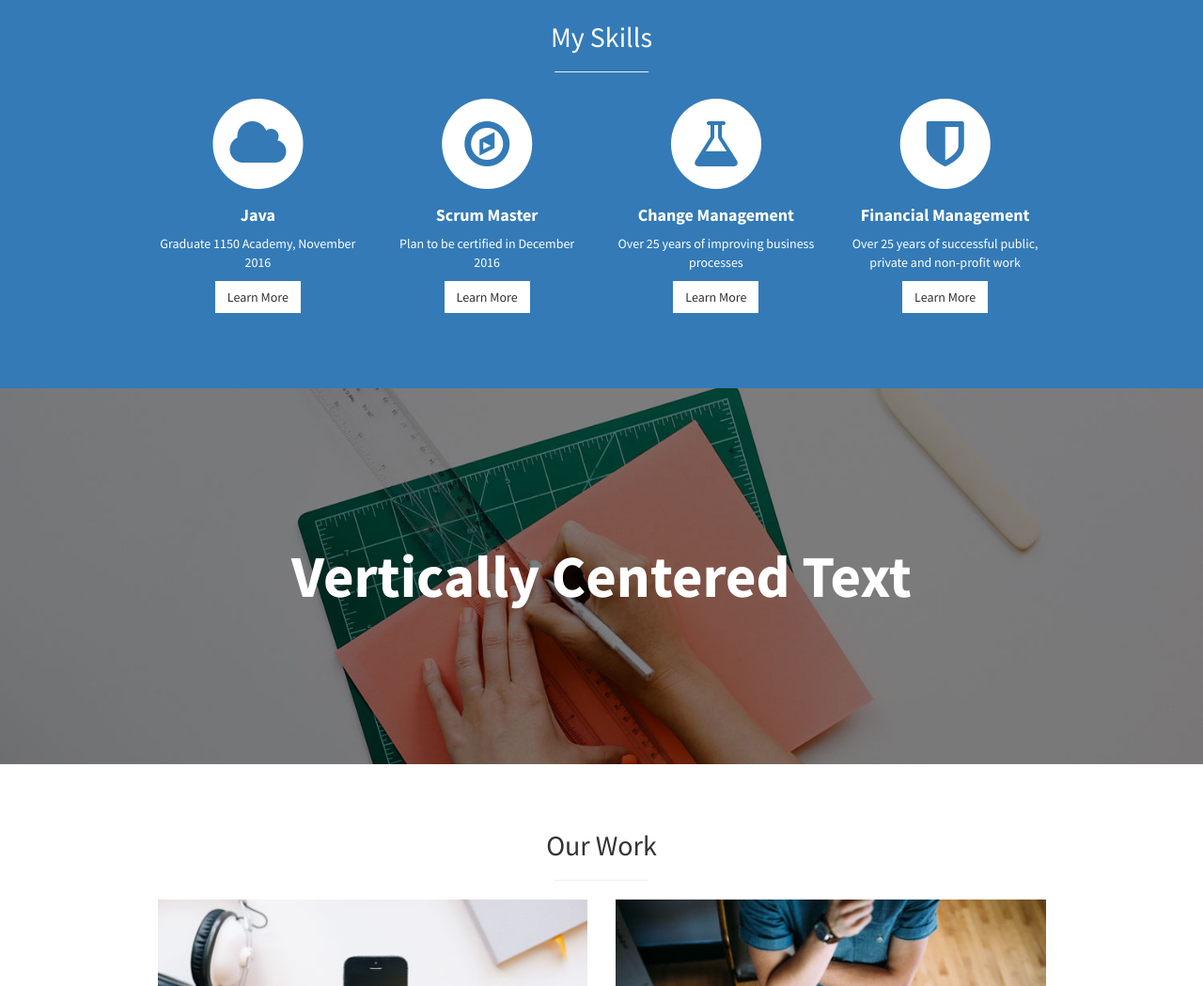
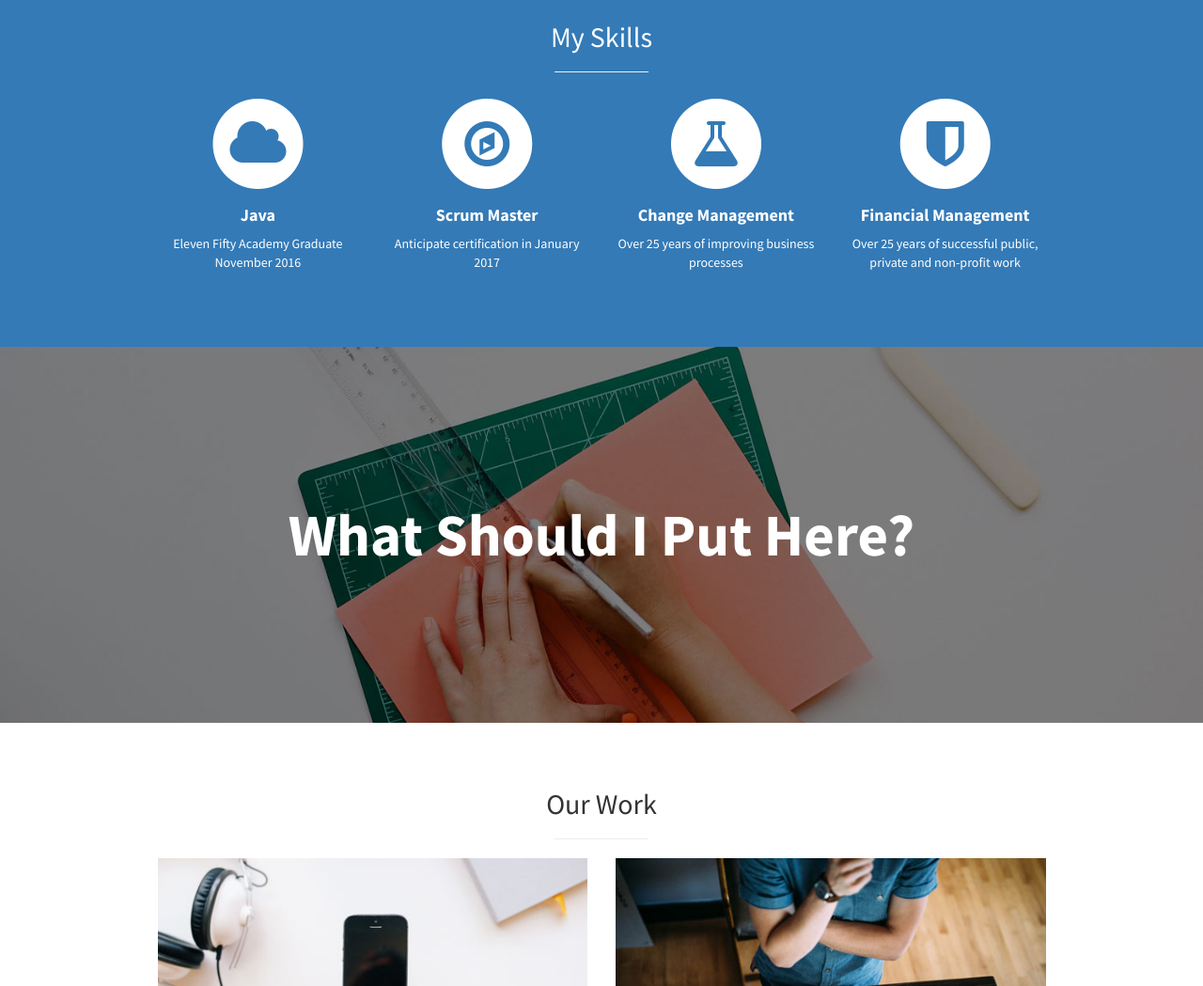
Before and after one commit to Decker702/decker702.github.com, a plain HTML site: page index.html in a window 1280 px wide. Shown: the part 948-1997 px from the top of the page at 94% size. Drawn offline with Linux system fonts and the light colour scheme.

Commit message:
Deleted skill buttons.

```diff
--- a/index.html
+++ b/index.html
@@ -98,8 +98,8 @@
                                 <h4>
                                     <strong>Java</strong>
                                 </h4>
-                                <p>Graduate 1150 Academy, November 2016</p>
-                                <a href="#" class="btn btn-light">Learn More</a>
+                                <p>Eleven Fifty Academy Graduate      November 2016</p>
+                        <!--        <a href="#" class="btn btn-light">Learn More</a> -->
                             </div>
                         </div>
                         <div class="col-md-3 col-sm-6">
@@ -111,8 +111,8 @@
                                 <h4>
                                     <strong>Scrum Master</strong>
                                 </h4>
-                                <p>Plan to be certified in December 2016</p>
-                                <a href="#" class="btn btn-light">Learn More</a>
+                                <p>Anticipate certification in January 2017</p>
+                      <!--          <a href="#" class="btn btn-light">Learn More</a> -->
                             </div>
                         </div>
                         <div class="col-md-3 col-sm-6">
@@ -125,7 +125,7 @@
                                     <strong>Change Management</strong>
                                 </h4>
                                 <p>Over 25 years of improving business processes</p>
-                                <a href="#" class="btn btn-light">Learn More</a>
+                        <!--        <a href="#" class="btn btn-light">Learn More</a> -->
                             </div>
                         </div>
                         <div class="col-md-3 col-sm-6">
@@ -138,7 +138,7 @@
                                     <strong>Financial Management</strong>
                                 </h4>
                                 <p>Over 25 years of successful public, private and non-profit work</p>
-                                <a href="#" class="btn btn-light">Learn More</a>
+                         <!--       <a href="#" class="btn btn-light">Learn More</a> -->
                             </div>
                         </div>
                     </div>
@@ -154,7 +154,7 @@
     <!-- Callout -->
     <aside class="callout">
         <div class="text-vertical-center">
-            <h1>Vertically Centered Text</h1>
+            <h1>What Should I Put Here?</h1>
         </div>
     </aside>
 
```
